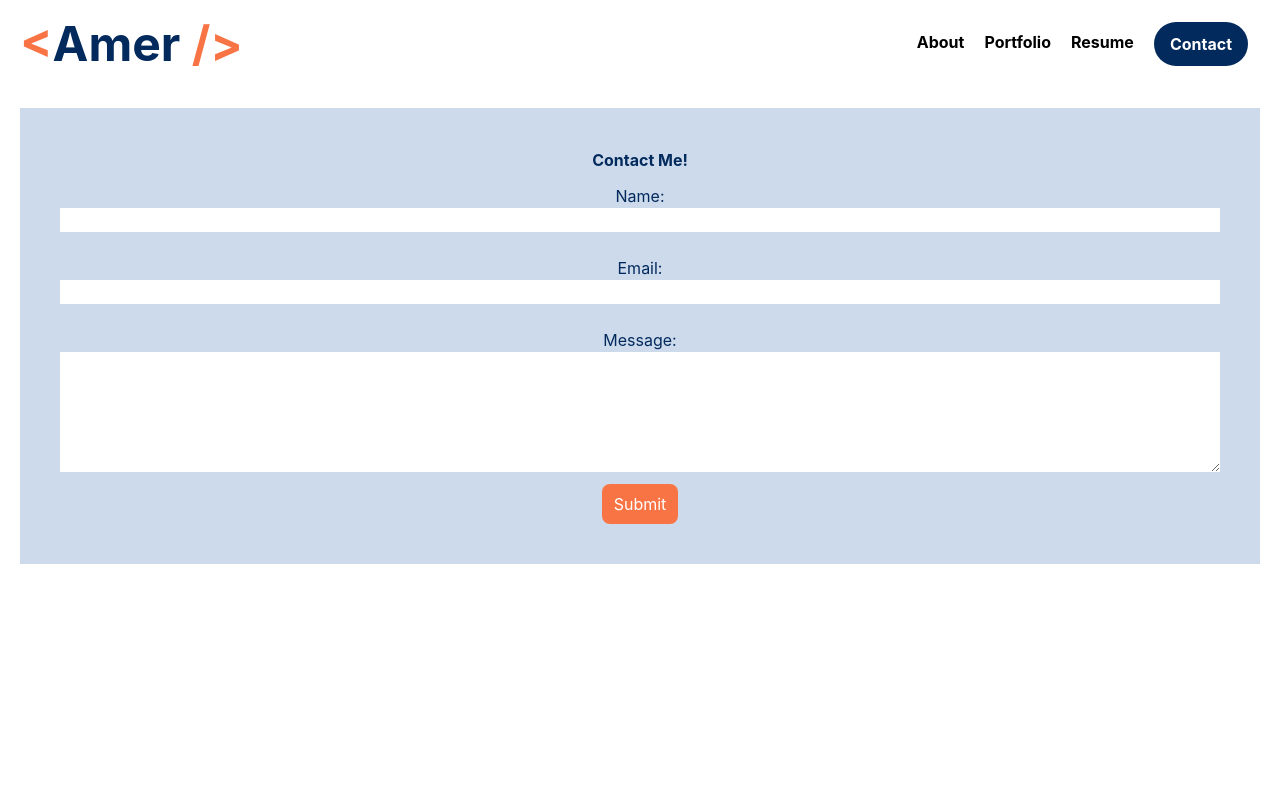
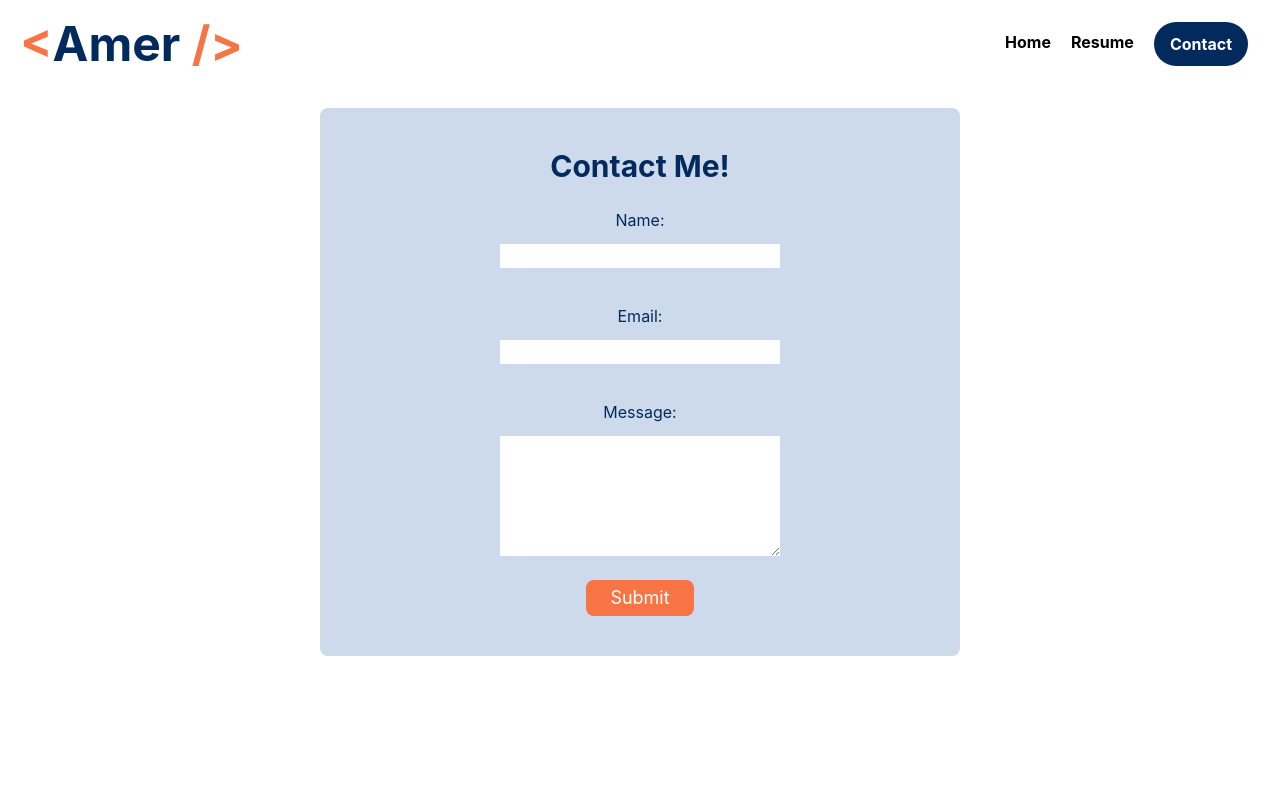
Before and after one commit to amerkulovic/React-Portfolio, a React (Create React App) app: page /contact in a window 1280 px wide. Shown: the top 800 px of the page. Built offline with nearby package versions, Linux system fonts and the light colour scheme.

Commit message:
worked on contact page and added functionality

```diff
--- a/src/components/About.js
+++ b/src/components/About.js
@@ -2,7 +2,7 @@ import React from "react";
 
 const About = () => {
   return (
-    <section id="about" className="bg-[#032A5D] mt-80 p-10">
+    <section className="bg-[#032A5D] mt-80 p-10">
       <h1 className="text-[#CCDAEB] font-bold text-4xl py-5">About Me</h1>
       <p className="text-[#FEFBEC] font-semibold text-2xl mx-7 py-5">My name is Amer Kulovic, I am a Software Engineer! I have a certificate from Northwestern in Software Engineering and a degree in Business Management from Northeastern Illinois University. I am an active learner and love tackling new tasks. I am experienced in : </p>
       <ul className="text-[#FEFBEC] font-semibold text-2xl py-5 text-center unordered-list">
--- a/src/components/Contact.js
+++ b/src/components/Contact.js
@@ -2,9 +2,10 @@ import { useState } from "react";
 import "./Body.css";
 
 const Contact = () => {
-  let nameStyling = "";
   const [nameInput, setNameInput] = useState("");
+  const [nameStyling, setNameStyling] = useState("w-1/2");
   const [emailInput, setEmailInput] = useState("");
+  const [emailStyling, setEmailStyling] = useState("w-1/2");
 
   const nameInputHandler = (event) => {
     setNameInput(event.target.value);
@@ -17,30 +18,40 @@ const Contact = () => {
   const submitHandler = (event) => {
     event.preventDefault();
 
-    if (nameInput === "" || emailInput === "") {
-      console.log("One field is empty");
-      nameStyling += "border border-red-600";
+    if (nameInput === "") {
+      setNameStyling("w-1/2 border border-red-600");
     } else {
-      console.log("GOOD JOB, THE FIELDs WERE FILLED!");
+      setNameInput("");
+      setEmailInput("");
+      setNameStyling("");
+      setEmailStyling("");
+    }
+    if (emailInput === "") {
+      setEmailStyling("w-1/2 border border-red-600");
+    } else {
+      setNameInput("");
+      setEmailInput("");
+      setNameStyling("");
+      setEmailStyling("");
     }
   };
   return (
-    <div className="h-screen text-center">
-      <form className="bg-[#CCDAEB] m-5 text-center p-10">
-        <h1 className="font-bold text-[#032a5d]">Contact Me!</h1>
-        <div className="py-3 flex flex-col">
-          <label className="text-[#032a5d]">Name:</label>
+    <div className="h-screen text-center flex justify-center items-start">
+      <form className="bg-[#CCDAEB] m-5 text-center p-10 rounded-lg w-1/2">
+        <h1 className="font-bold text-[#032a5d] text-3xl">Contact Me!</h1>
+        <div className="py-3 flex flex-col justify-center items-center">
+          <label className="text-[#032a5d] m-3">Name:</label>
           <input type="text" className={nameStyling} onChange={nameInputHandler} />
         </div>
-        <div className="py-3 flex flex-col">
-          <label className="text-[#032a5d]">Email:</label>
-          <input type="text" onChange={emailInputHandler} />
+        <div className="py-3 flex flex-col justify-center items-center">
+          <label className="text-[#032a5d] m-3">Email:</label>
+          <input type="email" className={emailStyling} onChange={emailInputHandler} />
         </div>
-        <div className="py-3 flex flex-col">
-          <label className="text-[#032a5d]">Message:</label>
-          <textarea rows="5" cols="40" name="message"></textarea>
+        <div className="py-3 flex flex-col justify-center items-center">
+          <label className="text-[#032a5d] m-3">Message:</label>
+          <textarea className="w-1/2" rows="5" name="message"></textarea>
         </div>
-        <button onClick={submitHandler} className="bg-[#f97444] text-white px-3 py-2 rounded-lg">
+        <button onClick={submitHandler} className="bg-[#f97444] text-white px-6 py-1 rounded-lg text-lg mt-3">
           Submit
         </button>
       </form>
--- a/src/components/Portfolio.js
+++ b/src/components/Portfolio.js
@@ -10,14 +10,14 @@ import githubLogo from "../images/github-white.png";
 
 const Portfolio = () => {
   return (
-    <section id="portfolio" className="bg-[#DAD9D5] p-10">
+    <section className="bg-[#DAD9D5] p-10">
       <h1 className="text-[#032A5D] font-bold text-4xl py-5">Portfolio</h1>
       <div className="flex flex-wrap justify-center">
         <Project link="https://grouponeel.github.io/01_group-project/" imgLink={myMovieSpace} githubLink="https://github.com/GroupOneEl/01_group-project" projectTitle="MyMovieSpace" />
         <Project link="https://amerkulovic.github.io/Indy-Jones-Questionaire/" imgLink={indianaJones} githubLink="https://github.com/amerkulovic/Indy-Jones-Questionaire" projectTitle="Indiana Jones Quiz" />
         <Project link="https://future-finder.herokuapp.com/" imgLink={futureFinder} githubLink="https://github.com/4-non-non-dorks/future-finder" projectTitle="Future Finder" />
         <Project link="https://amerkulovic.github.io/Weather-Dashboard/ " imgLink={weatherDashboard} githubLink="https://github.com/amerkulovic/Weather-Dashboard" projectTitle="Weather Board" />
-        <Project link="https://www.youtube.com/watch?v=QZSxZ1aRiGQ" imgLink={socialNetwork} githubLink="https://github.com/amerkulovic/Social-Network-API" projectTitle="Social Network API" />
+        <Project link="https://www.youtube.com/watch?v=QZSxZ1aRiGQ" imgLink={socialNetwork} githubLink="https://github.com/amerkulovic/Social-Network-API" projectTitle="Social Network" />
         <Project link="https://note-taker-ak2.herokuapp.com/" imgLink={noteTaker} githubLink="https://github.com/amerkulovic/Note-Taker" projectTitle="Note Taker" />
       </div>
     </section>
--- a/src/components/Resume.js
+++ b/src/components/Resume.js
@@ -7,9 +7,7 @@ const Resume = () => {
       <img className="py-5" src={resumeSvg}></img>
       <div className="text-center p-8">
         <h1 className="font-bold text-5xl mb-14">My Resume</h1>
-        <a href="">
-          <button className="font-bold text-4xl border-4 border-[#032a5d] p-5 rounded-lg text-white download-btn">Download</button>
-        </a>
+        <button className="font-bold text-4xl border-4 border-[#032a5d] p-5 rounded-lg text-white download-btn">Download</button>
       </div>
     </div>
   );
--- a/src/components/navComponents/NavLinks.js
+++ b/src/components/navComponents/NavLinks.js
@@ -12,18 +12,18 @@ const NavLinks = (props) => {
     <ul className="px-8 flex items-center text-black space-x-5">
       <motion.li initial={animateFrom} animate={animateTo} transition={{ delay: 0.05 }} onClick={() => props.isMobile && props.closeMobileMenu()}>
         <Link to="/">
-          <a href="#about" className="font-bold underline-hover-effect">
-            About
+          <a className="font-bold underline-hover-effect">
+            Home
           </a>
         </Link>
       </motion.li>
-      <motion.li initial={animateFrom} animate={animateTo} transition={{ delay: 0.1 }} onClick={() => props.isMobile && props.closeMobileMenu()}>
+      {/* <motion.li initial={animateFrom} animate={animateTo} transition={{ delay: 0.1 }} onClick={() => props.isMobile && props.closeMobileMenu()}>
         <Link to="/">
           <a href="#portfolio" className="font-bold underline-hover-effect">
             Portfolio
           </a>
         </Link>
-      </motion.li>
+      </motion.li> */}
       <motion.li initial={animateFrom} animate={animateTo} transition={{ delay: 0.15 }} onClick={() => props.isMobile && props.closeMobileMenu()}>
         <Link to="/resume">
           <a className="font-bold underline-hover-effect">Resume</a>
```
Also changed, not shown: 1 other file (tests, documents, lock files or other folders).
